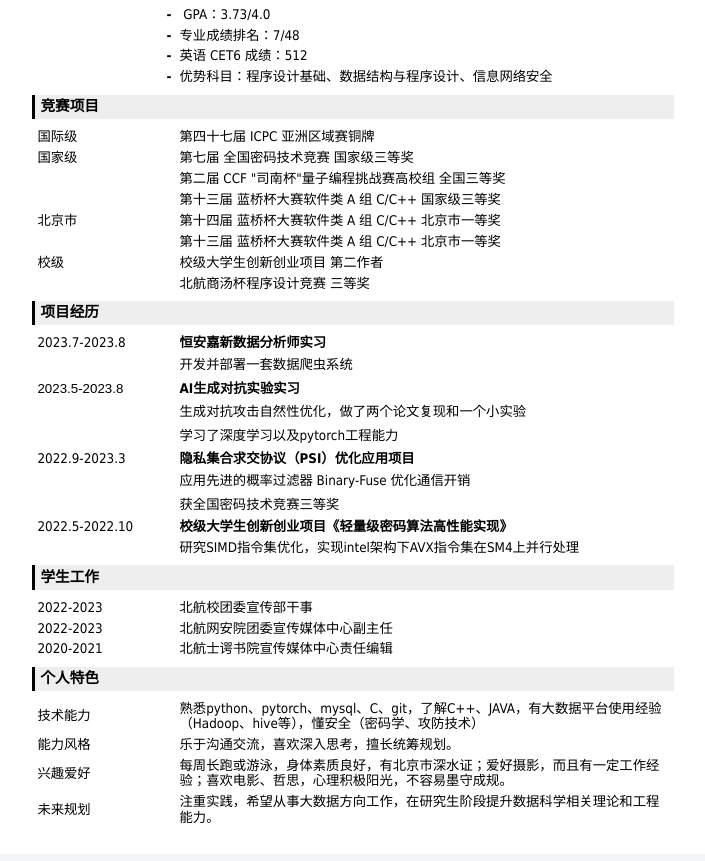
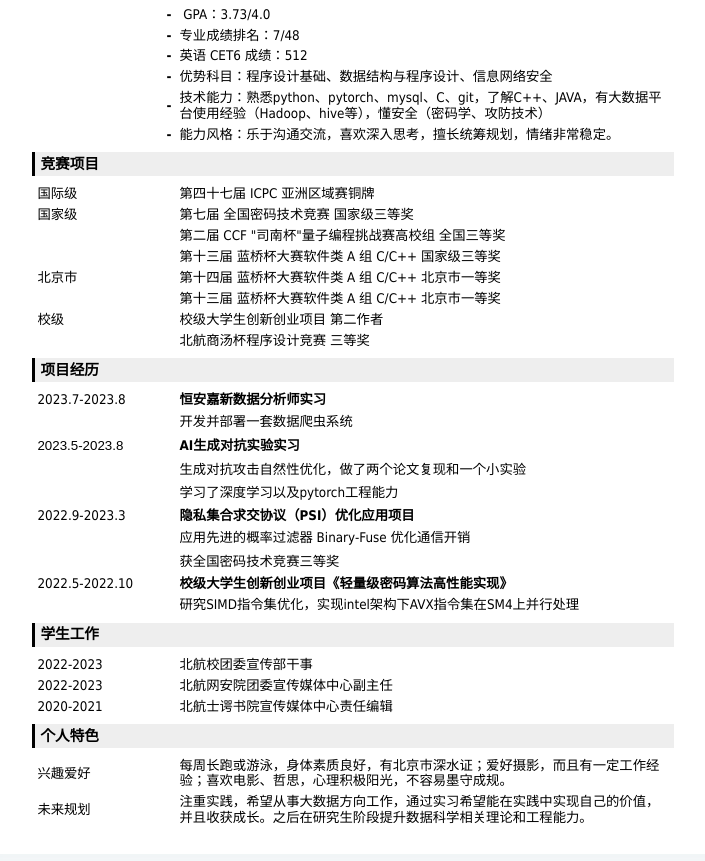
Before and after one commit to 0CarryT0/myCV, a plain HTML site: page index.html in a window 1280 px wide. Shown: the part 227-1088 px from the top of the page, without its empty margins (287-992 px from the left). Drawn offline with Linux system fonts and the light colour scheme.

Commit message:
Update index.html

```diff
--- a/index.html
+++ b/index.html
@@ -2,7 +2,8 @@
 <html xmlns="http://www.w3.org/1999/xhtml">
     		<head>
     			<meta content="text/html; charset=UTF-8" http-equiv="content-type"/>
-    			<title>lcj_CV</title>
+    			<meta content="乔布堂 cv.qiaobutang.com" name="keywords"/>
+    			<title>myCV</title>
           <style type="text/css">
       div, table, td, pre, input {
       margin: 0;
@@ -230,6 +231,30 @@
         </td><td class="cell border_box" style="width: auto; background-color: transparent; text-align: left; vertical-align: middle; border-top: 0.75pt none #000000; border-right: 0.75pt none #000000; border-bottom: 0.75pt none #000000; border-left: 0.75pt none #000000;">
             <input type="hidden" name="key" value="key_skill"/>
             <pre style="min-height: 10pt; margin: 0.75mm 1.0mm 0.75mm 0.0mm;"><span class="Tahoma" style="font-size: 10pt; color: #000000; background-color: transparent; font-weight: normal; font-style: normal; text-decoration: none; line-height: 1.15;">优势科目：程序设计基础、数据结构与程序设计、信息网络安全</span></pre>
+        </td>
+              </tr>
+            </table>
+          </div><div class="row" style="padding-top:0.0mm; padding-bottom:0.0mm;">
+            <table>
+              <tr>
+                <td class="cell border_box" style="width: 23.0%; background-color: transparent; text-align: right; vertical-align: middle; border-top: 0.75pt none #000000; border-right: 0.75pt none #000000; border-bottom: 0.75pt none #000000; border-left: 0.75pt none #000000;">
+            <input type="hidden" name="key" value=""/>
+            <pre style="min-height: 10pt; margin: 0.75mm 1.0mm 0.75mm 1.5mm;"><span class="Tahoma" style="font-size: 10pt; color: #000000; background-color: transparent; font-weight: bold; font-style: normal; text-decoration: none; line-height: 1.15;">- </span></pre>
+        </td><td class="cell border_box" style="width: auto; background-color: transparent; text-align: left; vertical-align: middle; border-top: 0.75pt none #000000; border-right: 0.75pt none #000000; border-bottom: 0.75pt none #000000; border-left: 0.75pt none #000000;">
+            <input type="hidden" name="key" value="key_skill"/>
+            <pre style="min-height: 10pt; margin: 0.75mm 1.0mm 0.75mm 0.0mm;"><span class="Tahoma" style="font-size: 10pt; color: #000000; background-color: transparent; font-weight: normal; font-style: normal; text-decoration: none; line-height: 1.15;">技术能力：熟悉python、pytorch、mysql、C、git，了解C++、JAVA，有大数据平台使用经验（Hadoop、hive等），懂安全（密码学、攻防技术）</span></pre>
+        </td>
+              </tr>
+            </table>
+          </div><div class="row" style="padding-top:0.0mm; padding-bottom:0.0mm;">
+            <table>
+              <tr>
+                <td class="cell border_box" style="width: 23.0%; background-color: transparent; text-align: right; vertical-align: middle; border-top: 0.75pt none #000000; border-right: 0.75pt none #000000; border-bottom: 0.75pt none #000000; border-left: 0.75pt none #000000;">
+            <input type="hidden" name="key" value=""/>
+            <pre style="min-height: 10pt; margin: 0.75mm 1.0mm 0.75mm 1.5mm;"><span class="Tahoma" style="font-size: 10pt; color: #000000; background-color: transparent; font-weight: bold; font-style: normal; text-decoration: none; line-height: 1.15;">- </span></pre>
+        </td><td class="cell border_box" style="width: auto; background-color: transparent; text-align: left; vertical-align: middle; border-top: 0.75pt none #000000; border-right: 0.75pt none #000000; border-bottom: 0.75pt none #000000; border-left: 0.75pt none #000000;">
+            <input type="hidden" name="key" value="key_skill"/>
+            <pre style="min-height: 10pt; margin: 0.75mm 1.0mm 0.75mm 0.0mm;"><span class="Tahoma" style="font-size: 10pt; color: #000000; background-color: transparent; font-weight: normal; font-style: normal; text-decoration: none; line-height: 1.15;">能力风格：乐于沟通交流，喜欢深入思考，擅长统筹规划，情绪非常稳定。</span></pre>
         </td>
               </tr>
             </table>
@@ -598,30 +623,6 @@
               <tr>
                 <td class="cell border_box" style="width: 23.0%; background-color: transparent; text-align: left; vertical-align: middle; border-top: 0.75pt none #000000; border-right: 0.75pt none #000000; border-bottom: 0.75pt none #000000; border-left: 0.75pt none #000000;">
             <input type="hidden" name="key" value=""/>
-            <pre style="min-height: 10pt; margin: 0.75mm 1.0mm 0.75mm 1.5mm;"><span class="Arial" style="font-size: 10pt; color: #000000; background-color: transparent; font-weight: normal; font-style: normal; text-decoration: none; line-height: 1.15;">技术能力</span></pre>
-        </td><td class="cell border_box" style="width: auto; background-color: transparent; text-align: left; vertical-align: middle; border-top: 0.75pt none #000000; border-right: 0.75pt none #000000; border-bottom: 0.75pt none #000000; border-left: 0.75pt none #000000;">
-            <input type="hidden" name="key" value="content"/>
-            <pre style="min-height: 10pt; margin: 0.75mm 1.0mm 0.75mm 0.0mm;"><span class="Tahoma" style="font-size: 10pt; color: #000000; background-color: transparent; font-weight: normal; font-style: normal; text-decoration: none; line-height: 1.15;">熟悉python、pytorch、mysql、C、git，了解C++、JAVA，有大数据平台使用经验（Hadoop、hive等），懂安全（密码学、攻防技术）</span></pre>
-        </td>
-              </tr>
-            </table>
-          </div><div class="row" style="padding-top:0.0mm; padding-bottom:0.0mm;">
-            <table>
-              <tr>
-                <td class="cell border_box" style="width: 23.0%; background-color: transparent; text-align: left; vertical-align: middle; border-top: 0.75pt none #000000; border-right: 0.75pt none #000000; border-bottom: 0.75pt none #000000; border-left: 0.75pt none #000000;">
-            <input type="hidden" name="key" value=""/>
-            <pre style="min-height: 10pt; margin: 0.75mm 1.0mm 0.75mm 1.5mm;"><span class="Arial" style="font-size: 10pt; color: #000000; background-color: transparent; font-weight: normal; font-style: normal; text-decoration: none; line-height: 1.15;">能力风格</span></pre>
-        </td><td class="cell border_box" style="width: auto; background-color: transparent; text-align: left; vertical-align: middle; border-top: 0.75pt none #000000; border-right: 0.75pt none #000000; border-bottom: 0.75pt none #000000; border-left: 0.75pt none #000000;">
-            <input type="hidden" name="key" value="content"/>
-            <pre style="min-height: 10pt; margin: 0.75mm 1.0mm 0.75mm 0.0mm;"><span class="Tahoma" style="font-size: 10pt; color: #000000; background-color: transparent; font-weight: normal; font-style: normal; text-decoration: none; line-height: 1.15;">乐于沟通交流，喜欢深入思考，擅长统筹规划。</span></pre>
-        </td>
-              </tr>
-            </table>
-          </div><div class="row" style="padding-top:0.0mm; padding-bottom:0.0mm;">
-            <table>
-              <tr>
-                <td class="cell border_box" style="width: 23.0%; background-color: transparent; text-align: left; vertical-align: middle; border-top: 0.75pt none #000000; border-right: 0.75pt none #000000; border-bottom: 0.75pt none #000000; border-left: 0.75pt none #000000;">
-            <input type="hidden" name="key" value=""/>
             <pre style="min-height: 10pt; margin: 0.75mm 1.0mm 0.75mm 1.5mm;"><span class="Arial" style="font-size: 10pt; color: #000000; background-color: transparent; font-weight: normal; font-style: normal; text-decoration: none; line-height: 1.15;">兴趣爱好</span></pre>
         </td><td class="cell border_box" style="width: auto; background-color: transparent; text-align: left; vertical-align: middle; border-top: 0.75pt none #000000; border-right: 0.75pt none #000000; border-bottom: 0.75pt none #000000; border-left: 0.75pt none #000000;">
             <input type="hidden" name="key" value="content"/>
@@ -637,7 +638,7 @@
             <pre style="min-height: 10pt; margin: 0.75mm 1.0mm 0.75mm 1.5mm;"><span class="Arial" style="font-size: 10pt; color: #000000; background-color: transparent; font-weight: normal; font-style: normal; text-decoration: none; line-height: 1.15;">未来规划</span></pre>
         </td><td class="cell border_box" style="width: auto; background-color: transparent; text-align: left; vertical-align: middle; border-top: 0.75pt none #000000; border-right: 0.75pt none #000000; border-bottom: 0.75pt none #000000; border-left: 0.75pt none #000000;">
             <input type="hidden" name="key" value="content"/>
-            <pre style="min-height: 10pt; margin: 0.75mm 1.0mm 0.75mm 0.0mm;"><span class="Tahoma" style="font-size: 10pt; color: #000000; background-color: transparent; font-weight: normal; font-style: normal; text-decoration: none; line-height: 1.15;">注重实践，希望从事大数据方向工作，在研究生阶段提升数据科学相关理论和工程能力。</span></pre>
+            <pre style="min-height: 10pt; margin: 0.75mm 1.0mm 0.75mm 0.0mm;"><span class="Tahoma" style="font-size: 10pt; color: #000000; background-color: transparent; font-weight: normal; font-style: normal; text-decoration: none; line-height: 1.15;">注重实践，希望从事大数据方向工作，通过实习希望能在实践中实现自己的价值，并且收获成长。之后在研究生阶段提升数据科学相关理论和工程能力。</span></pre>
         </td>
               </tr>
             </table>
```
